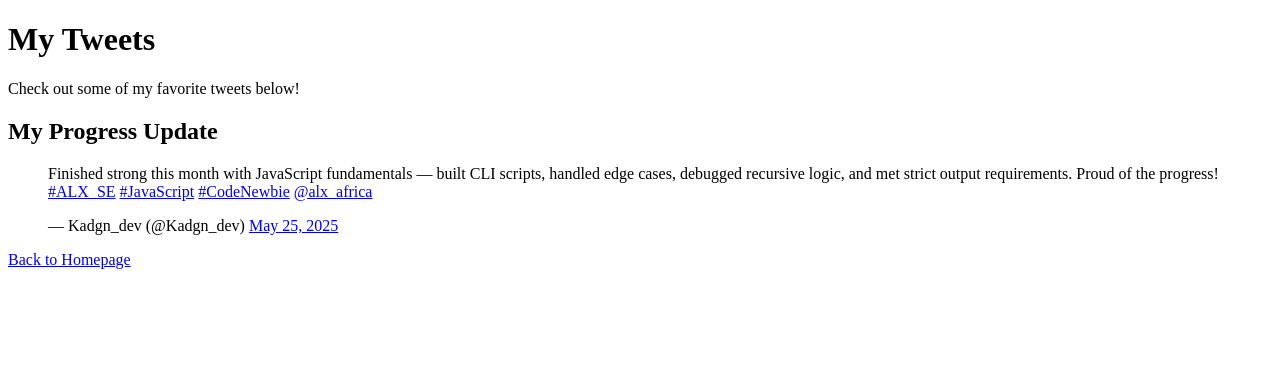
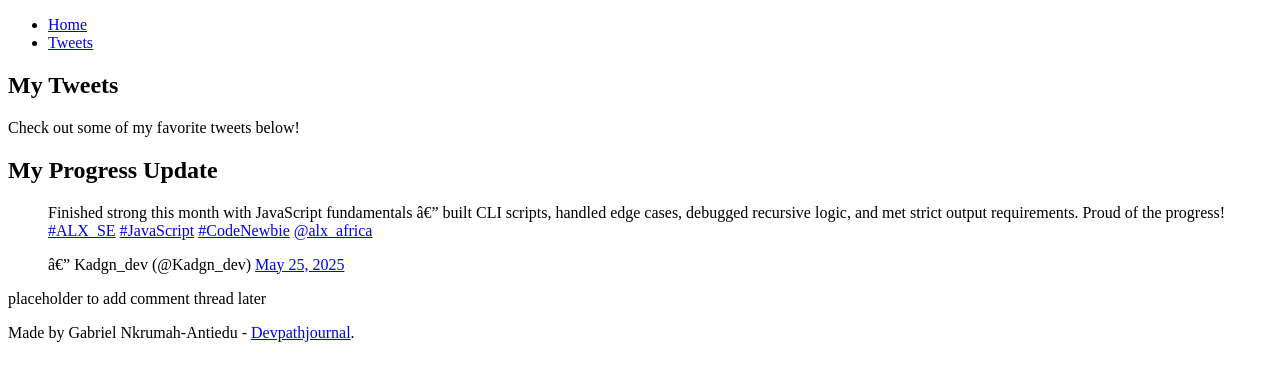
Before and after one commit to kadgn-dev/My_First_Portfolio, a plain HTML site: page html_basic/tweets.html in a window 1280 px wide. Drawn offline with Linux system fonts and the light colour scheme.

Commit message:
Update index.html and tweets.html with consistent structure

```diff
--- a/html_basic/tweets.html
+++ b/html_basic/tweets.html
@@ -1,11 +1,17 @@
 <!DOCTYPE html>
-<html lang="en">
+<html>
 <head>
-    <meta charset="UTF-8">
-    <meta name="viewport" content="width=device-width, initial-scale=1.0">
-    <title>My First Portfolio</title>
+    <title>My Tweets</title>
 </head>
 <body>
+    <header>
+        <ul>
+            <li><a href="index.html">Home</a></li>
+            <li><a href="tweets.html">Tweets</a></li>
+        </ul>
+    </header>
+    <main>
+        <article>
             <h1>My Tweets</h1>
             <p>Check out some of my favorite tweets below!</p>
             <h2>My Progress Update</h2>
@@ -16,6 +22,13 @@
                 — Kadgn_dev (@Kadgn_dev) <a href="https://x.com/Kadgn_dev/status/1926705978814181477">May 25, 2025</a>
             </blockquote>
             <script async src="https://platform.twitter.com/widgets.js" charset="utf-8"></script>
-    <p><a href="index.html">Back to Homepage</a></p>
+        </article>
+        <aside>
+            <p>placeholder to add comment thread later</p>
+        </aside>
+    </main>
+    <footer>
+        <p>Made by Gabriel Nkrumah-Antiedu - <a href="https://devpathjournal.com/" target="_blank">Devpathjournal</a>.</p>
+    </footer>
 </body>
 </html>
```
Also changed, not shown: html_basic/index.html (+16 -21 lines). Lines whose indentation alone changed are shown as unchanged.
